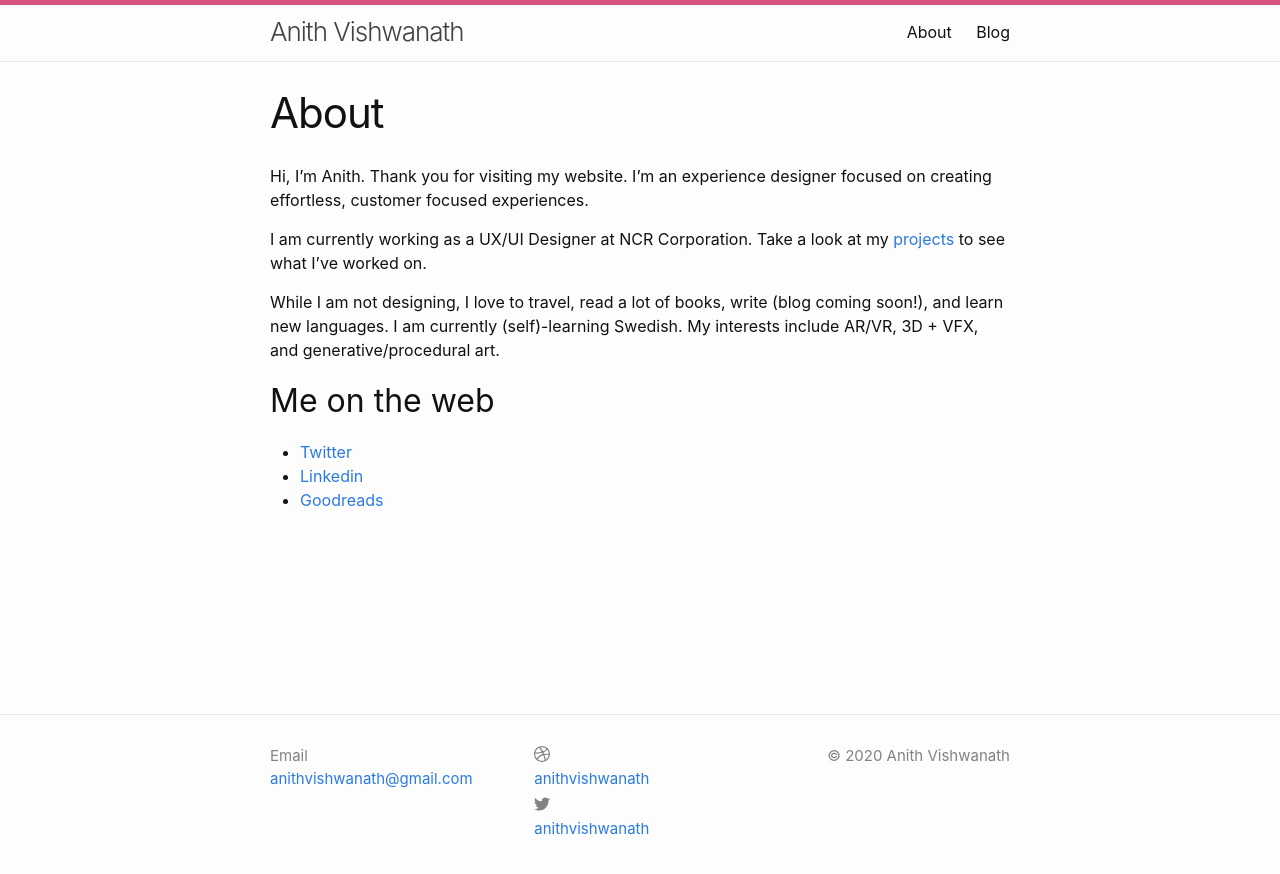
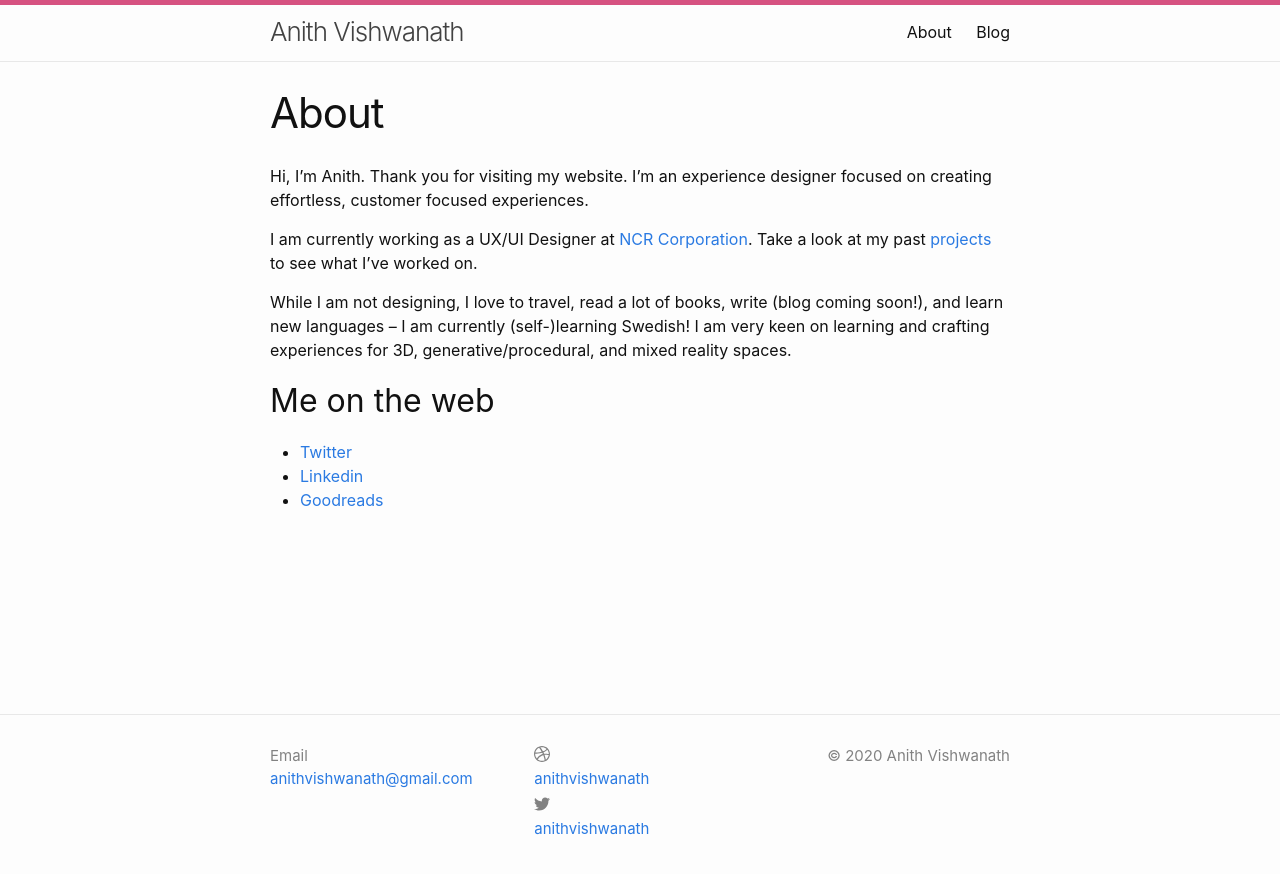
Before and after one commit to anithvishwanath/anithvishwanath.github.io, a Jekyll site: the page built from pages/about.md, in a window 1280 px wide. Shown: the top 874 px of the page. Built offline with Jekyll 4.4.1, drawn with Linux system fonts in a browser that asks for light colours.

Commit message:
Update about.md

```diff
--- a/pages/about.md
+++ b/pages/about.md
@@ -6,9 +6,9 @@ permalink: /about/
 
 Hi, I'm Anith. Thank you for visiting my website. I'm an experience designer focused on creating effortless, customer focused experiences.
 
-I am currently working as a UX/UI Designer at NCR Corporation. Take a look at my <a href="/">projects</a> to see what I've worked on.
+I am currently working as a UX/UI Designer at <a href="https://www.ncr.com/" target="_blank">NCR Corporation</a>. Take a look at my past <a href="/">projects</a> to see what I've worked on.
 
-While I am not designing, I love to travel, read a lot of books, write (blog coming soon!), and learn new languages. I am currently (self)-learning Swedish. My interests include AR/VR, 3D + VFX, and generative/procedural art.
+While I am not designing, I love to travel, read a lot of books, write (blog coming soon!), and learn new languages -- I am currently (self-)learning Swedish! I am very keen on learning and crafting experiences for 3D, generative/procedural, and mixed reality spaces.
 
 ## Me on the web
 - <a href="https://twitter.com/anithvishwanath" target="_blank">Twitter</a>
```
